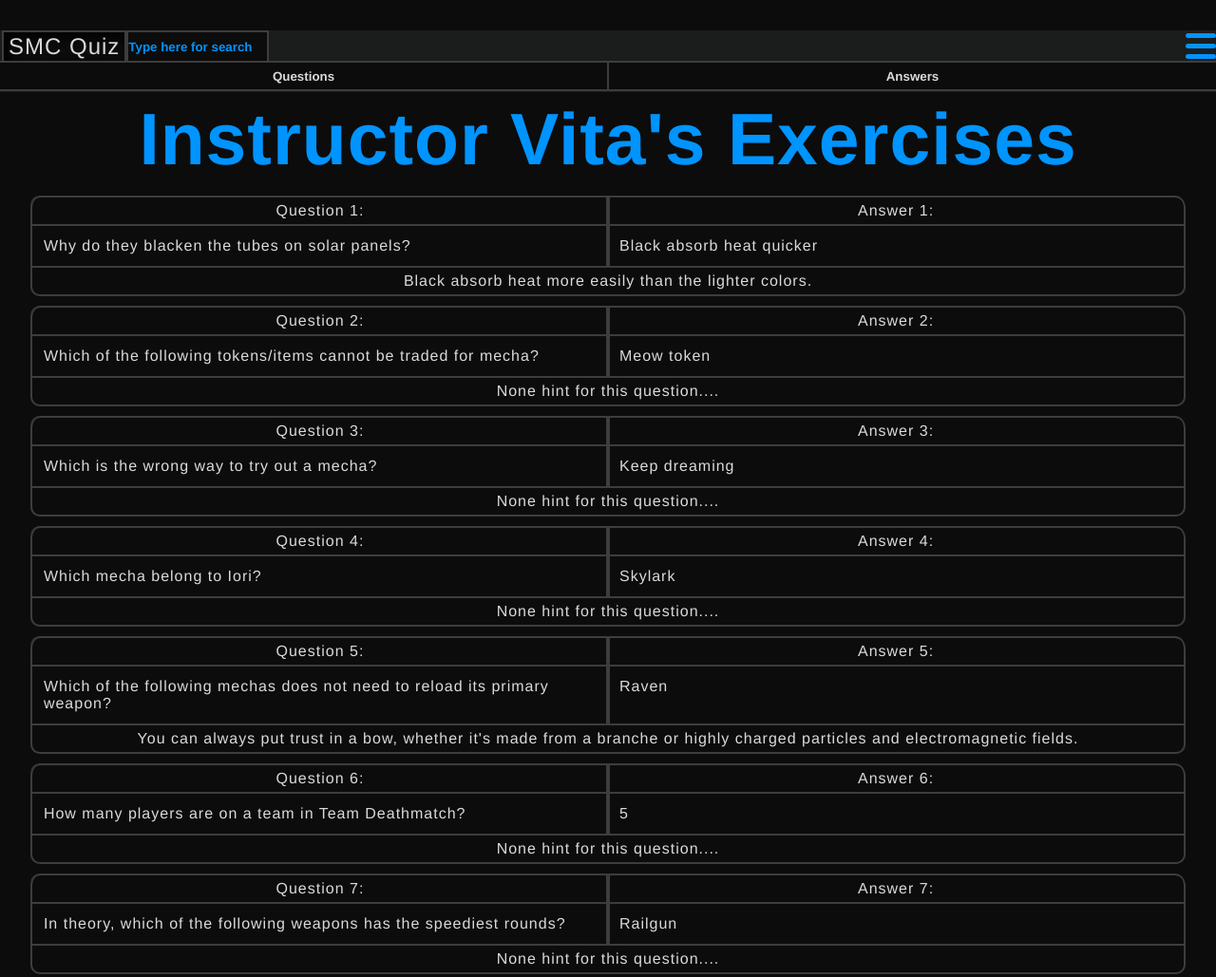
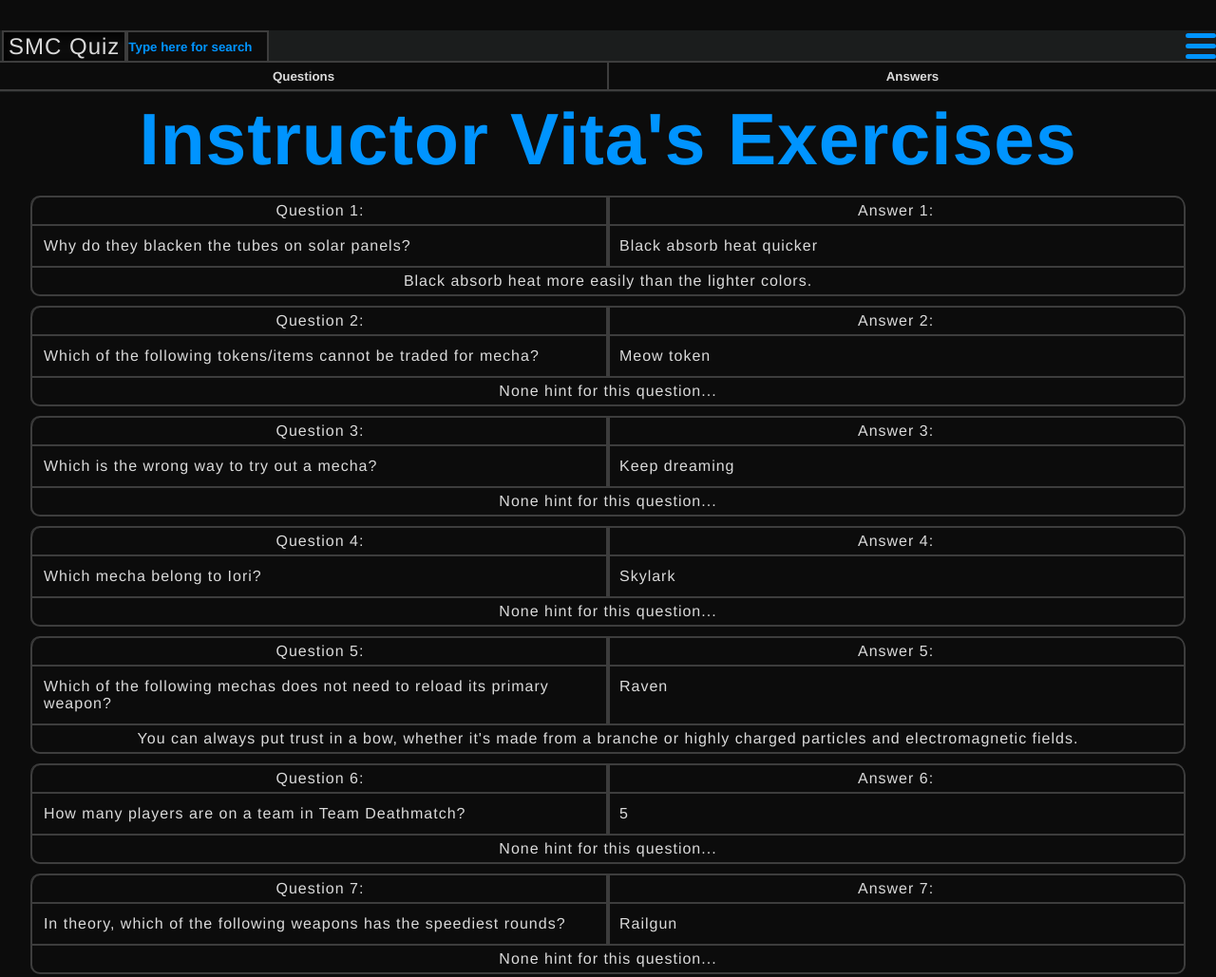
Before and after one commit to DragonHtmIL/mnts.smcquiz.org, a plain HTML site: page index.html in a window 1280 px wide. Shown: the top 1029 px of the page at 95% size. Drawn offline with Linux system fonts and the light colour scheme.

Commit message:
Add files via upload

```diff
--- a/index_data/scripts/list_loader.js
+++ b/index_data/scripts/list_loader.js
@@ -1,5 +1,5 @@
 function liLoader() {
-  for (var i = 0, l = listQuestions.length; i < l; i++) {
+  for (let i = 0; i < quizData.length; i++) {
     const li = document.createElement('li');
     const qTspan = document.createElement('span');
     const aTspan = document.createElement('span');
@@ -11,20 +11,24 @@ function liLoader() {
     qTspan.className = "label no-txt-select";
     qTspan.setAttribute("type", "left");
     qTspan.setAttribute("for", "questionTitle");
-    qTspan.innerHTML = "Question " + [i + 1] + ":";
+    qTspan.innerHTML = `Question ${i + 1}:`;
     aTspan.className = "label no-txt-select";
     aTspan.setAttribute("type", "right");
     aTspan.setAttribute("for", "answerTitle");
-    aTspan.innerHTML = "Answer " + [i + 1] + ":";
+    aTspan.innerHTML = `Answer ${i + 1}:`;
     question.className = "clumb question";
     question.setAttribute("type", "left");
-    question.innerHTML = listQuestions[i] + "?";
+    question.innerHTML = quizData[i].question + "?";
     answer.className = "clumb answer";
     answer.setAttribute("type", "right");
-    answer.innerHTML = listAnswers[i];
+    answer.innerHTML = quizData[i].answer;
     hint.setAttribute("for", "hintTitle");
-    hint.innerHTML = listHints[i] + ".";
-    li2.innerHTML = [i + 1] + ": <a>" + listQuestions[i] + "</a>";
+    if (quizData[i].hint === "") {
+      hint.innerHTML = "None hint for this question...";
+    }else{
+      hint.innerHTML = quizData[i].hint + ".";
+    }
+    li2.innerHTML = `${i + 1}: <a>${quizData[i].question}</a>`;
     document.getElementById("quizlist").appendChild(li);
     document.getElementById("quizlist2").appendChild(li2);
     li.appendChild(qTspan);
@@ -33,4 +37,4 @@ function liLoader() {
     li.appendChild(answer);
     li.appendChild(hint);
   }
-};
+}
--- /dev/null
+++ b/index_data/scripts/lists.js
@@ -0,0 +1,337 @@
+const quizData = [
+  {//01
+    question: "Why do they blacken the tubes on solar panels",
+    answer: "Black absorb heat quicker",
+    hint: "Black absorb heat more easily than the lighter colors"
+  },
+  {//02
+    question: "Which of the following tokens/items cannot be traded for mecha",
+    answer: "Meow token",
+    hint: ""
+  },
+  {//03
+    question: "Which is the wrong way to try out a mecha",
+    answer: "Keep dreaming",
+    hint: ""
+  },
+  {//04
+    question: "Which mecha belong to Iori",
+    answer: "Skylark",
+    hint: ""
+  },
+  {//05
+    question: "Which of the following mechas does not need to reload its primary weapon",
+    answer: "Raven",
+    hint: "You can always put trust in a bow, whether it's made from a branche or highly charged particles and electromagnetic fields"
+  },
+  {//06
+    question: "How many players are on a team in Team Deathmatch",
+    answer: "5",
+    hint: ""
+  },
+  {//07
+    question: "In theory, which of the following weapons has the speediest rounds",
+    answer: "Railgun",
+    hint: ""
+  },
+  {//08
+    question: "What was Lillian's occupation",
+    answer: "Police officer",
+    hint: "Her police custom isn't for cosplay but a real duty. itmust be hard keeping peace every day."
+  },
+  {//09
+    question: "What is used for glasses that correct nearsightedness",
+    answer: "Concave lens",
+    hint: ""
+  },
+  {//10
+    question: "Which of the following is not a Mecha Personalization feature",
+    answer: "Scrap Mecha",
+    hint: "Mecha Stickers, Entrance Effects, and Kill Effects are all parts of Mecha Personalization"
+  },
+  {//11
+    question: "Which of the following weapons has the highest ammo capacity",
+    answer: "Hurricane's Aircraft Gun",
+    hint: ""
+  },
+  {//12
+    question: "Who is Rom's buddy",
+    answer: "Vita",
+    hint: ""
+  },
+  {//13
+    question: "How many players are on a team in Infantry Arena",
+    answer: "5",
+    hint: "5 players per team in Infantry Arena"
+  },
+  {//14
+    question: "Which of the following mechas can regenerate DUR",
+    answer: "Skylark",
+    hint: ""
+  },
+  {//15
+    question: "Which of the following writers is known for science fiction",
+    answer: "Liu Cixin",
+    hint: ""
+  },
+  {//16
+    question: "What does Mila's business make",
+    answer: "Toys",
+    hint: "Evryone knows Mila's grandfather is a tycoon in the toy biz"
+  },
+  {//17
+    question: "About how long does it take for Earth to rotate once",
+    answer: "24 hours",
+    hint: "It takes one day to rotate, and a day is 24 hours"
+  },
+  {//18
+    question: "Where is the best place to pray and get the best result",
+    answer: "Grand Shrine",
+    hint: ""
+  },
+  {//19
+    question: "Can a mecha be called in Pilot Battle",
+    answer: "Not at all",
+    hint: ""
+  },
+  {//20
+    question: "What prompted R.E.D to join the Super Mecha League",
+    answer: "Outstanding record in underground fights",
+    hint: ""
+  },
+  {//21
+    question: "How many players can team up in the Lobby at once",
+    answer: "3",
+    hint: ""
+  },
+  {//22
+    question: "Who is top test pilot in Mecha City",
+    answer: "Yutong",
+    hint: ""
+  },
+  {//23
+    question: "Which of the following is the most common caliber for pistols",
+    answer: "9mm",
+    hint: "The 9mm caliber has many advantages, including high stopping power and convenience to pack"
+  },
+  {//24
+    question: "What counts as a win in Battle Royale",
+    answer: "Ranked in Top 5",
+    hint: "Finish in the top 5 and it's a win. Of course, you should always go for #1"
+  },
+  {//25
+    question: "Which of the following mechas can dish out ''marks'' (for special effects at the certain number of marks)",
+    answer: "Boltus",
+    hint: ""
+  },
+  {//26
+    question: "What is the war ten years ago calld in the annals",
+    answer: "Singularity War",
+    hint: ""
+  },
+  {//27
+    question: "What's the theory behind how a thermometer work",
+    answer: "Thermal expansion and contraction",
+    hint: ""
+  },
+  {//28
+    question: "Which of the following mechas is not ''barehanded'' (no discernible weapon in hand)",
+    answer: "Michael",
+    hint: ""
+  },
+  {//29
+    question: "Which mecha belongs to Mila",
+    answer: "Caramel",
+    hint: "Mila often rides around in Caramel and stirs up trouble in a cute way"
+  },
+  {//30
+    question: "Who was the first to discover the sunlight is comprised of seven colors",
+    answer: "Newton",
+    hint: "Newton used a prism in 1666 to decipher the color spectrum"
+  },
+  {//31
+    question: "Which of the following mechas does not have heavy armor",
+    answer: "Firestar",
+    hint: ""
+  },
+  {//32
+    question: "Which of the following locations is not in Alpha City",
+    answer: "Steel's Department Store",
+    hint: ""
+  },
+  {//33
+    question: "What is Cyrus's part-time job when not in school",
+    answer: "Mercenary",
+    hint: ""
+  },
+  {//34
+    question: "Which of the following is a feature of the Infantry Arena",
+    answer: "Fight as human the whole time",
+    hint: "Infantry Arena is special because it's all pilots and no mecha"
+  },
+  {//35
+    question: "What's the hardest natural substance",
+    answer: "Diamond",
+    hint: ""
+  },
+  {//36
+    question: "Where is the Amusement Park in Mecha City",
+    answer: "Sunset Clock",
+    hint: ""
+  },
+  {//37
+    question: "Which of following mechas uses walking for movement and sprints",
+    answer: "Arthur",
+    hint: "''A swordsman must be earth!'' is a phrase popular among fans. Wonder how Rom felt about that"
+  },
+  {//38
+    question: "What is the name of Silver Deacon's religious organization",
+    answer: "Priory of Mecha",
+    hint: "Silver Deacon is a mysterious man from the Priory of Mecha"
+  },
+  {//39
+    question: "What is the format for Iron Arena",
+    answer: "2v2",
+    hint: "The Iron Areana is limited to two-player teams, whis each person selecting three different mechas"
+  },
+  {//40
+    question: "What is the projection of humanity in this world",
+    answer: "Mecha",
+    hint: "Mecha is humanity's reflection. Humans are vulnerable, but mecha can make the insignificant great and the weak strong"
+  },
+  {//41
+    question: "Which of the following mechas cannot change form",
+    answer: "Andromeda",
+    hint: "Certain mechas in Mecha City can transform to handle different types of battle"
+  },
+  {//42
+    question: "How many identical mechas can a team call in Team Deathmatch",
+    answer: "2",
+    hint: "A team can call up to 2 identical mechas in Team Deathmatch. Don't wait, because it's first come, first serve"
+  },
+  {//43
+    question: "Which mecha cannot hover",
+    answer: "Firefox",
+    hint: ""
+  },
+  {//44
+    question: "Who is the most adorable anchor girl in Mecha City",
+    answer: "Riko",
+    hint: ""
+  },
+  {//45
+    question: "Which of the following isn't one of the Three Laws of Robotics",
+    answer: "A robot may not replicate itself",
+    hint: "Since the human race has been ''replicating'' for centuries, we have no right to stop robots from doing the same..",
+  },
+  {//46
+    question: "The 2016 sci-fi film Arrival was adapted from which writer's work",
+    answer: "Ted Chiang",
+    hint: "Ted Chiang is a famous Chinese-American sci-fi writer who drew inspirations from the Chinese culture for his work",
+  },
+  {//47
+    question: "How can you spruce your Lobby",
+    answer: "Meow Token redemption",
+    hint: "Meow Tokens obtained through battles, etc., can be traded for Lobby skins in the Meow Store",
+  },
+  {//48
+    question: "What is Ning's favorite food",
+    answer: "Chocolate",
+    hint: "Ning is fond of chocolate. Send her more",
+  },
+  {//49
+    question: "Which of the following mechas has the highest DUR",
+    answer: "Hotsteel",
+    hint: "Do not underestimate the hulk of Mecha City",
+  },
+  {//50
+    question: "when are you not able to call a mecha after it's destroyed",
+    answer: "ACETIME",
+    hint: "You can't call a mecha in ACETIME. Keep that in mind",
+  },
+  {//51
+    question: "When someone adds a friend from outside the game for reasons such as ''claiming perks'' or ''sending bullion,'' which approach is wrong",
+    answer: "Gladly add this player as your friend",
+    hint: "We will not request players to add external contacts via private or public messages in the game. Please be careful with messages and to avoid being scammed",
+  },
+  {//52
+    question: "Other than in Mecha League, in what match can you see a mecha",
+    answer: "Underground Fight",
+    hint: "The dangerous underground fightingcircuits prodused many remakable pilots, ivan among them",
+  },
+  {//53
+    question: "What does SMC stand for",
+    answer: "Super MechA. Champions",
+    hint: "SMC's full name is ''Super Mecha Champions'', also known as the ''Super Mecha League''",
+  },
+  {//54
+    question: "Who was wanted in Mecha City",
+    answer: "Rom",
+    hint: "Rom went from ace pilot to the wanted list, before returning to active competition... A legendary life",
+  },
+  {//55
+    question: "Who was the first to invent gunpowder",
+    answer: "Chinese",
+    hint: "The alchemists of 7th century. China created the gunpowder, ask Master Jiu Chong if you don't believe it",
+  },
+  {//56
+    question: "Which of the following is not a Battle Royale mode",
+    answer: "Dead Ringer",
+    hint: "Dead Ringer is one of the games in daily rotation",
+  },
+  {//57
+    question: "What is Joanna's best sport",
+    answer: "Gymnastics",
+    hint: "Before she retired due to injury, Joanna was a world-class gymnast",
+  },
+  {//58
+    question: "What is the membership limit for a new Clan",
+    answer: "30",
+    hint: "A start-up Clan can have up to 30 members, expandable by leveling up",
+  },
+  {//59
+    question: "What does the ''Trio'' in Trio of Enders stand for",
+    answer: "The mecha has three different types of weapon",
+    hint: "If the answer was B, the League office would have a game balance problem on hand! (Of course it's not a copyright issue, absolutely not!)",
+  },
+  {//60
+    question: "Which of the following mechas use live-ammo weapons",
+    answer: "Trio of Enders",
+    hint: "Do not scoff at pragmatism",
+  },
+  {//61
+    question: "Which famous family is Iori from",
+    answer: "Shimizu",
+    hint: "The Shimizus, with a long history, have had always run the most famous family business in Mecha City",
+  },
+  {//62
+    question: "Which mecha belongs to Joanna",
+    answer: "Andromeda",
+    hint: "Andromeda and Joanna make a perfect duo, and don't you forget that",
+  },
+  {//63
+    question: "Who is Rom's old war buddy",
+    answer: "Vita",
+    hint: "Rom and I were in the Singularity War together. He was much more a soldier back then"
+  },
+  {//64
+    question: "What is the wrong way to deal with a teammate who is taking a dive",
+    answer: "Scold the player",
+    hint: "So you'll know what to do next time a teammate takes a dive"
+  },
+  {//65
+    question: "How can you find new teammates",
+    answer: "Recruit in Team Lobby",
+    hint: "Friendship is paramount in Mecha City. Seeking teammates in the Team Lobby is the quickest way to form a team"
+  },
+  {//66
+    question: "Which of the following mechas has the least DMG multiplier against crits",
+    answer: "Firefox",
+    hint: "Ning would never neglect to fortify the defense on an obvious target that is the Firefox's head"
+  },
+  {//67
+    question: "Which of the following mechas has melee attack",
+    answer: "Arthur",
+    hint: "Arthur's giant sword has been intimidating foes since the Singularity War"
+  }
+];
--- a/index_data/styles/styles.css
+++ b/index_data/styles/styles.css
@@ -316,7 +316,6 @@ span[for="hintTitle"] {
   width: 100%;
   z-index: 3;
   overflow-x: hidden;
-  margin-left: 100%;
   background-color: var(--background);
 }
 .table {
```
Also changed, not shown: index.html (+5 -7 lines), index_data/scripts/menu.js (+7 -7 lines).
